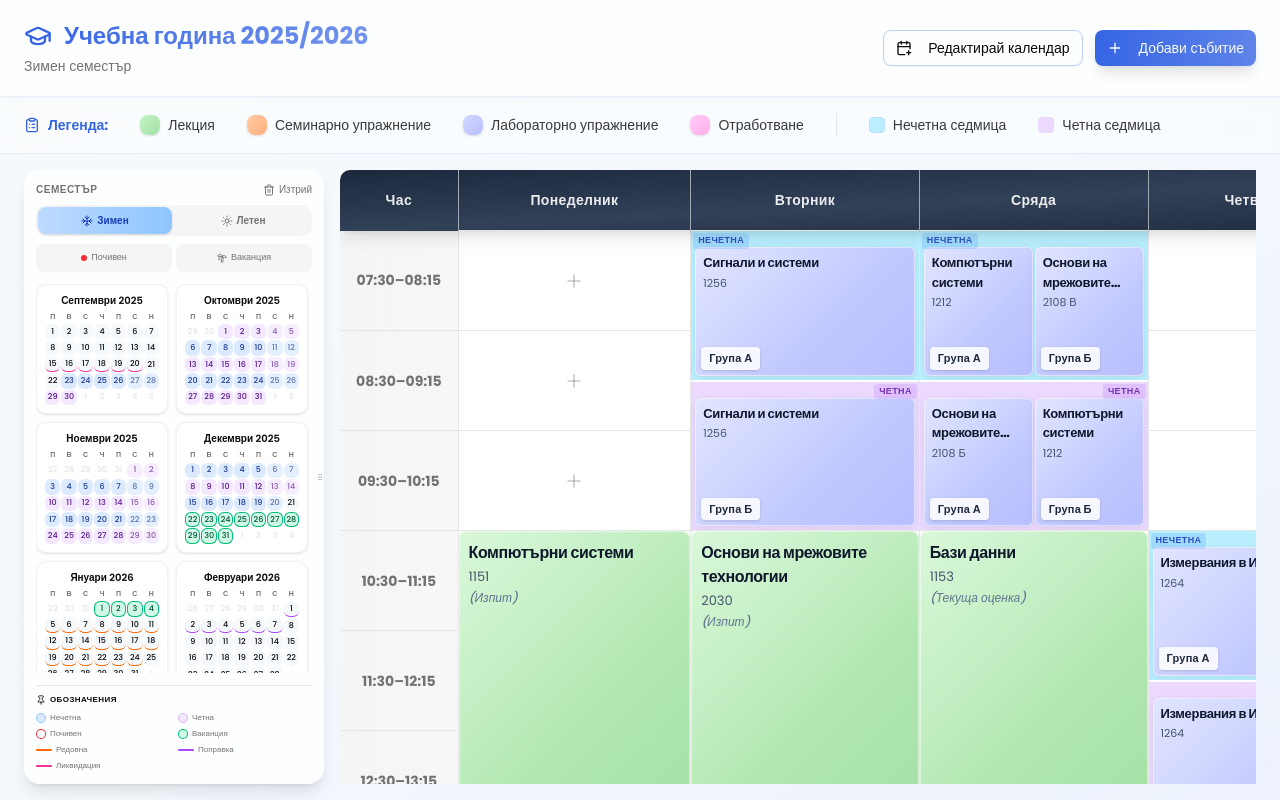
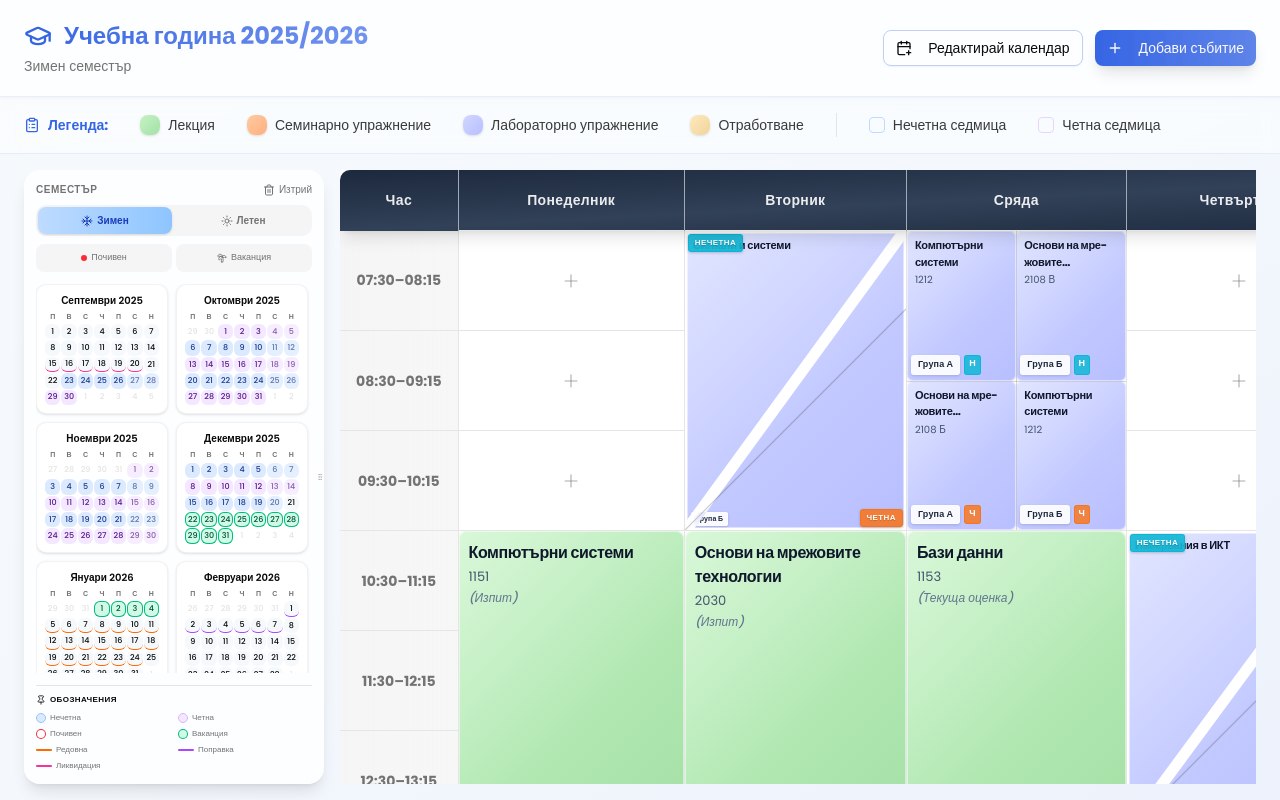
Before and after one commit to MihaCh13/Planner, a Next.js app: page / in a window 1280 px wide. Built offline with nearby package versions, Linux system fonts and the light colour scheme.

Commit message:
feat: rewrite Schedule Cell component and update CSS styles
Implement new layout logic and visual changes for event blocks

Co-authored-by: Miha Ch <148248932+MihaCh13@users.noreply.github.com>

```diff
--- a/app/globals.css
+++ b/app/globals.css
@@ -45,14 +45,12 @@
   --seminar-dark: oklch(0.85 0.14 45);
   --lab: oklch(0.9 0.1 280);
   --lab-dark: oklch(0.83 0.12 280);
-  --makeup: oklch(0.92 0.1 340);
-  --makeup-dark: oklch(0.85 0.12 340);
   --lunch: oklch(0.96 0.02 90);
   --lunch-dark: oklch(0.92 0.03 90);
 
-  /* Split cell colors */
-  --odd-split-bg: oklch(0.92 0.06 220);
-  --even-split-bg: oklch(0.92 0.08 300);
+  /* Makeup - Pale Amber/Lavender pastel */
+  --makeup: oklch(0.94 0.06 85);
+  --makeup-dark: oklch(0.88 0.08 85);
 }
 
 .dark {
@@ -206,16 +204,24 @@
    ===================================================== */
 .glassy-badge {
   display: inline-block;
-  padding: 3px 8px;
-  background: rgba(255, 255, 255, 0.85);
-  backdrop-filter: blur(4px);
-  border-radius: 4px;
-  font-size: 11px;
+  padding: 2px 6px;
+  background: rgba(255, 255, 255, 0.9);
+  backdrop-filter: blur(6px);
+  -webkit-backdrop-filter: blur(6px);
+  border-radius: 3px;
+  font-size: 9px;
   font-weight: 700;
   color: #1e293b;
   box-shadow: 0 1px 3px rgba(0, 0, 0, 0.15);
   white-space: nowrap;
   letter-spacing: 0.02em;
+  border: 1px solid rgba(255, 255, 255, 0.5);
+}
+
+.glassy-badge.mini {
+  padding: 1px 4px;
+  font-size: 7px;
+  border-radius: 2px;
 }
 
 /* =====================================================
@@ -239,97 +245,242 @@
 }
 
 /* =====================================================
-   SPLIT CELL LAYOUT - NO OVERLAP
+   2x2 GRID LAYOUT - For 3+ Events
    ===================================================== */
-.split-container {
-  display: flex;
-  flex-direction: column;
+.grid-2x2 {
+  display: grid;
+  grid-template-columns: 1fr 1fr;
+  grid-template-rows: 1fr 1fr;
   height: 100%;
   width: 100%;
-  overflow: hidden;
+  gap: 0;
+  position: relative;
 }
 
-.split-top {
-  flex: 1;
-  display: flex;
-  flex-direction: column;
-  background-color: var(--odd-split-bg);
+.grid-2x2::before {
+  content: '';
+  position: absolute;
+  left: 50%;
+  top: 0;
+  bottom: 0;
+  width: 1px;
+  background: rgba(0, 0, 0, 0.15);
+  z-index: 5;
+}
+
+.grid-2x2::after {
+  content: '';
+  position: absolute;
+  top: 50%;
+  left: 0;
+  right: 0;
+  height: 1px;
+  background: rgba(0, 0, 0, 0.15);
+  z-index: 5;
+}
+
+.grid-quadrant {
   position: relative;
   overflow: hidden;
   min-height: 0;
 }
 
-.split-bottom {
-  flex: 1;
-  display: flex;
-  flex-direction: column;
-  background-color: var(--even-split-bg);
-  position: relative;
-  overflow: hidden;
-  min-height: 0;
+.grid-quadrant.q1 { grid-area: 1 / 1 / 2 / 2; }
+.grid-quadrant.q2 { grid-area: 1 / 2 / 2 / 3; }
+.grid-quadrant.q3 { grid-area: 2 / 1 / 3 / 2; }
+.grid-quadrant.q4 { grid-area: 2 / 2 / 3 / 3; }
+
+.grid-quadrant.empty {
+  background: transparent;
 }
 
-.split-divider {
-  height: 2px;
-  background: linear-gradient(90deg, rgba(255,255,255,0.8) 0%, rgba(255,255,255,0.95) 50%, rgba(255,255,255,0.8) 100%);
-  flex-shrink: 0;
-  box-shadow: 0 1px 2px rgba(0,0,0,0.1);
-}
-
-.split-label {
-  position: absolute;
-  top: 2px;
-  font-size: 9px;
-  font-weight: 700;
-  letter-spacing: 0.04em;
-  text-transform: uppercase;
-  padding: 1px 5px;
-  border-radius: 3px;
-  z-index: 10;
-  opacity: 0.9;
-}
-
-.split-label.odd-label {
-  left: 2px;
-  background: rgba(59, 130, 246, 0.2);
-  color: #1e40af;
-}
-
-.split-label.even-label {
-  right: 2px;
-  background: rgba(168, 85, 247, 0.2);
-  color: #6b21a8;
-}
-
-.split-content {
-  flex: 1;
-  padding: 16px 4px 4px 4px;
-  min-height: 0;
+/* =====================================================
+   DIAGONAL SPLIT LAYOUT - For Odd/Even Weeks
+   ===================================================== */
+.diagonal-container {
+  position: relative;
+  height: 100%;
+  width: 100%;
+  background: transparent;
   overflow: hidden;
 }
 
-/* Single week container (only odd OR only even) */
-.single-week-container {
+/* Diagonal divider line - Bottom-Left to Top-Right */
+.diagonal-line {
+  position: absolute;
+  top: 0;
+  left: 0;
+  width: 141.42%; /* sqrt(2) * 100% */
+  height: 1px;
+  background: rgba(0, 0, 0, 0.2);
+  transform-origin: 0 0;
+  transform: rotate(-45deg) translateY(-50%);
+  z-index: 10;
+  top: 100%;
+  box-shadow: 0 0 2px rgba(0, 0, 0, 0.1);
+}
+
+/* ODD Week Triangle - Top-Left */
+.diagonal-odd {
+  position: absolute;
+  top: 0;
+  left: 0;
+  width: 100%;
+  height: 100%;
+  clip-path: polygon(0 0, 100% 0, 0 100%);
+  z-index: 2;
+}
+
+/* EVEN Week Triangle - Bottom-Right */
+.diagonal-even {
+  position: absolute;
+  top: 0;
+  left: 0;
+  width: 100%;
+  height: 100%;
+  clip-path: polygon(100% 0, 100% 100%, 0 100%);
+  z-index: 2;
+}
+
+.diagonal-event-wrapper {
+  position: absolute;
+  top: 2px;
+  left: 2px;
+  right: 2px;
+  bottom: 2px;
+}
+
+.diagonal-odd .diagonal-event-wrapper {
+  clip-path: polygon(0 0, calc(100% - 8px) 0, 0 calc(100% - 8px));
+}
+
+.diagonal-even .diagonal-event-wrapper {
+  clip-path: polygon(100% 8px, 100% 100%, 8px 100%);
+}
+
+.diagonal-empty {
+  position: absolute;
+  inset: 0;
+  background: transparent;
+}
+
+/* Event block adjustments for diagonal layout */
+.event-block.diagonal {
   height: 100%;
   width: 100%;
+  padding: 4px 6px;
   display: flex;
   flex-direction: column;
+  justify-content: flex-start;
+}
+
+.diagonal-odd .event-block.diagonal {
+  align-items: flex-start;
+  text-align: left;
+}
+
+.diagonal-even .event-block.diagonal {
+  align-items: flex-end;
+  text-align: right;
+  justify-content: flex-end;
+}
+
+/* =====================================================
+   GLASSMORPHISM WEEK BADGES - High Contrast
+   ===================================================== */
+.week-badge {
+  position: absolute;
+  padding: 2px 6px;
+  font-size: 8px;
+  font-weight: 800;
+  letter-spacing: 0.05em;
+  text-transform: uppercase;
+  border-radius: 3px;
+  z-index: 15;
+  backdrop-filter: blur(8px);
+  -webkit-backdrop-filter: blur(8px);
+  box-shadow: 0 1px 3px rgba(0, 0, 0, 0.2);
+}
+
+/* ODD Badge - Cyan/Teal - Top-Left */
+.week-badge.odd-badge {
+  top: 3px;
+  left: 3px;
+  background: rgba(6, 182, 212, 0.85);
+  color: #fff;
+  border: 1px solid rgba(6, 182, 212, 0.9);
+  text-shadow: 0 1px 1px rgba(0, 0, 0, 0.2);
+}
+
+/* EVEN Badge - Orange/Amber - Bottom-Right */
+.week-badge.even-badge {
+  bottom: 3px;
+  right: 3px;
+  background: rgba(249, 115, 22, 0.85);
+  color: #fff;
+  border: 1px solid rgba(249, 115, 22, 0.9);
+  text-shadow: 0 1px 1px rgba(0, 0, 0, 0.2);
+}
+
+/* Week indicator badge for grid/compact layouts */
+.week-indicator-badge {
+  display: inline-block;
+  padding: 1px 4px;
+  font-size: 9px;
+  font-weight: 800;
+  border-radius: 3px;
+  backdrop-filter: blur(4px);
+  -webkit-backdrop-filter: blur(4px);
+}
+
+.week-indicator-badge.odd {
+  background: rgba(6, 182, 212, 0.8);
+  color: #fff;
+  border: 1px solid rgba(6, 182, 212, 0.9);
+}
+
+.week-indicator-badge.even {
+  background: rgba(249, 115, 22, 0.8);
+  color: #fff;
+  border: 1px solid rgba(249, 115, 22, 0.9);
+}
+
+.week-indicator-badge.mini {
+  padding: 0px 3px;
+  font-size: 7px;
+}
+
+/* =====================================================
+   MAKEUP EVENT STYLING - Hatched Pattern
+   ===================================================== */
+.makeup-bg {
+  background: linear-gradient(135deg, var(--makeup) 0%, var(--makeup-dark) 100%);
+}
+
+.makeup-hatched {
   position: relative;
 }
 
-.single-week-container.odd {
-  background-color: var(--odd-split-bg);
+.makeup-hatched::after {
+  content: '';
+  position: absolute;
+  inset: 0;
+  background-image: repeating-linear-gradient(
+    45deg,
+    transparent,
+    transparent 4px,
+    rgba(0, 0, 0, 0.06) 4px,
+    rgba(0, 0, 0, 0.06) 8px
+  );
+  pointer-events: none;
+  border-radius: inherit;
+  z-index: 1;
 }
 
-.single-week-container.even {
-  background-color: var(--even-split-bg);
-}
-
-.single-week-content {
-  flex: 1;
-  padding: 16px 4px 4px 4px;
-  min-height: 0;
-  overflow: hidden;
+.glassy-badge.makeup-badge {
+  background: rgba(251, 191, 36, 0.9);
+  color: #78350f;
+  border: 1px solid rgba(251, 191, 36, 1);
 }
 
 /* =====================================================
--- a/components/schedule/event-block.tsx
+++ b/components/schedule/event-block.tsx
@@ -1,28 +1,50 @@
 'use client';
 
 import type { ScheduleEvent } from '@/lib/schedule-types';
-import { CONTROL_FORMS, PROJECT_TYPES, SUBGROUP_LABELS } from '@/lib/schedule-types';
+import { CONTROL_FORMS, PROJECT_TYPES, SUBGROUP_LABELS, SUBJECT_TYPE_LABELS } from '@/lib/schedule-types';
 import { cn } from '@/lib/utils';
 
 interface EventBlockProps {
   event: ScheduleEvent;
   isCompact?: boolean;
+  isDiagonal?: boolean;
+  showWeekBadge?: boolean;
   onClick: () => void;
 }
 
-export function EventBlock({ event, isCompact = false, onClick }: EventBlockProps) {
-  const bgClass =
-    event.subject_type === 'lecture' ? 'lecture-bg' :
-    event.subject_type === 'seminar' ? 'seminar-bg' :
-    event.subject_type === 'lab' ? 'lab-bg' : 'makeup-bg';
+export function EventBlock({
+  event,
+  isCompact = false,
+  isDiagonal = false,
+  showWeekBadge = false,
+  onClick
+}: EventBlockProps) {
+  const isMakeup = event.event_type === 'makeup';
+
+  // Background class based on subject type (not generic odd/even colors)
+  const bgClass = isMakeup
+    ? 'makeup-bg makeup-hatched'
+    : event.subject_type === 'lecture'
+      ? 'lecture-bg'
+      : event.subject_type === 'seminar'
+        ? 'seminar-bg'
+        : 'lab-bg';
 
   const showControl = event.control_form !== 'none' && event.subject_type === 'lecture';
   const showProject = event.project_type !== 'none' && event.subject_type === 'lecture';
   const showSubgroup = event.subgroup !== 'none' && (event.subject_type === 'seminar' || event.subject_type === 'lab');
 
+  // Show week badge in grid layouts or when explicitly requested
+  const displayWeekBadge = showWeekBadge && event.week_cycle !== 'every';
+
   return (
     <div
-      className={cn('event-block', bgClass, isCompact && 'compact')}
+      className={cn(
+        'event-block',
+        bgClass,
+        isCompact && 'compact',
+        isDiagonal && 'diagonal'
+      )}
       onClick={(e) => {
         e.stopPropagation();
         onClick();
@@ -33,8 +55,8 @@ export function EventBlock({ event, isCompact = false, onClick }: EventBlockProp
         {/* Subject Name - LARGE & BOLD */}
         <div className={cn(
           "font-bold text-slate-900 break-words tracking-tight hyphens-auto leading-tight",
-          isCompact
-            ? "text-[13px] line-clamp-2"
+          isCompact || isDiagonal
+            ? "text-[11px] line-clamp-2"
             : "text-[16px] line-clamp-3"
         )}
         style={{ wordBreak: 'break-word' }}
@@ -42,16 +64,28 @@ export function EventBlock({ event, isCompact = false, onClick }: EventBlockProp
           {event.subject_name}
         </div>
 
+        {/* For makeup events: show session type */}
+        {isMakeup && (
+          <div className={cn(
+            "font-semibold text-slate-700",
+            isCompact || isDiagonal ? "text-[9px]" : "text-[11px]"
+          )}>
+            {SUBJECT_TYPE_LABELS[event.subject_type]}
+          </div>
+        )}
+
         {/* Room Number - normal weight */}
-        <div className={cn(
-          "font-normal text-slate-600",
-          isCompact ? "text-[11px]" : "text-[13px]"
-        )}>
-          {event.room || '-'}
-        </div>
+        {!isDiagonal && (
+          <div className={cn(
+            "font-normal text-slate-600",
+            isCompact ? "text-[10px]" : "text-[13px]"
+          )}>
+            {event.room || '-'}
+          </div>
+        )}
 
         {/* Control Form - italic in parentheses */}
-        {showControl && !isCompact && (
+        {showControl && !isCompact && !isDiagonal && (
           <div className="font-medium text-slate-500 text-[12px] italic">
             ({CONTROL_FORMS[event.control_form]})
           </div>
@@ -59,26 +93,38 @@ export function EventBlock({ event, isCompact = false, onClick }: EventBlockProp
       </div>
 
       {/* TAGS AREA - Bottom row with strict positioning */}
-      <div className="absolute bottom-1.5 left-1.5 right-1.5 flex justify-between items-end pointer-events-none z-20">
-        {/* LEFT: Subgroup tag */}
-        <div>
+      <div className={cn(
+        "absolute left-1 right-1 flex justify-between items-end pointer-events-none z-20",
+        isDiagonal ? "bottom-0.5" : "bottom-1.5"
+      )}>
+        {/* LEFT: Subgroup tag or Week Badge */}
+        <div className="flex gap-1">
           {showSubgroup && (
-            <span className="glassy-badge">
+            <span className={cn("glassy-badge", isDiagonal && "mini")}>
               {SUBGROUP_LABELS[event.subgroup]}
+            </span>
+          )}
+          {displayWeekBadge && (
+            <span className={cn(
+              "week-indicator-badge",
+              event.week_cycle === 'odd' ? 'odd' : 'even',
+              isDiagonal && "mini"
+            )}>
+              {event.week_cycle === 'odd' ? 'Н' : 'Ч'}
             </span>
           )}
         </div>
 
-        {/* RIGHT: Project tag */}
-        <div>
+        {/* RIGHT: Project tag or Group number for makeup */}
+        <div className="flex gap-1">
           {showProject && (
-            <span className="glassy-badge">
+            <span className={cn("glassy-badge", isDiagonal && "mini")}>
               {PROJECT_TYPES[event.project_type]}
             </span>
           )}
-          {event.event_type === 'makeup' && event.group_number && (
-            <span className="glassy-badge">
-              Група {event.group_number}
+          {isMakeup && event.group_number && (
+            <span className={cn("glassy-badge makeup-badge", isDiagonal && "mini")}>
+              Гр. {event.group_number}
             </span>
           )}
         </div>
--- a/components/schedule/schedule-cell.tsx
+++ b/components/schedule/schedule-cell.tsx
@@ -20,12 +20,13 @@ export function ScheduleCell({
   rowSpan = 1,
   height = 100
 }: ScheduleCellProps) {
-  const regularEvents = events.filter(e => e.event_type !== 'makeup');
-  const oddWeekEvents = regularEvents.filter(e => e.week_cycle === 'odd');
-  const evenWeekEvents = regularEvents.filter(e => e.week_cycle === 'even');
-  const everyWeekEvents = regularEvents.filter(e => e.week_cycle === 'every');
+  // Separate events by week cycle
+  const oddWeekEvents = events.filter(e => e.week_cycle === 'odd');
+  const evenWeekEvents = events.filter(e => e.week_cycle === 'even');
+  const everyWeekEvents = events.filter(e => e.week_cycle === 'every');
 
   const isEmpty = events.length === 0;
+  const totalEventCount = events.length;
 
   // Render empty cell
   if (isEmpty) {
@@ -43,8 +44,8 @@ export function ScheduleCell({
     );
   }
 
-  // Single event for every week - FULL CELL
-  if (everyWeekEvents.length > 0 && oddWeekEvents.length === 0 && evenWeekEvents.length === 0) {
+  // Case C: Single "Every Week" Event - FULL Block
+  if (everyWeekEvents.length === 1 && oddWeekEvents.length === 0 && evenWeekEvents.length === 0) {
     return (
       <td
         className="schedule-cell border border-border p-0"
@@ -52,45 +53,26 @@ export function ScheduleCell({
         rowSpan={rowSpan}
       >
         <div className="h-full w-full">
-          {everyWeekEvents.map((event) => (
           <EventBlock
-              key={event.id}
-              event={event}
-              onClick={() => onEventClick(event)}
+            event={everyWeekEvents[0]}
+            onClick={() => onEventClick(everyWeekEvents[0])}
           />
-          ))}
         </div>
       </td>
     );
   }
 
-  // Check for odd/even alternation
-  const hasOdd = oddWeekEvents.length > 0;
-  const hasEven = evenWeekEvents.length > 0;
-
-  // HORIZONTAL SPLIT for ODD/EVEN - Safe zones, no overlap
-  if (hasOdd && hasEven) {
+  // Multiple "every week" events - use grid
+  if (everyWeekEvents.length > 1 && oddWeekEvents.length === 0 && evenWeekEvents.length === 0) {
     return (
       <td
         className="schedule-cell border border-border p-0"
         style={{ height: `${height}px` }}
         rowSpan={rowSpan}
       >
-        <div className="split-container">
-          {/* TOP HALF - ODD WEEK */}
-          <div className="split-top">
-            <div className="split-label odd-label">Нечетна</div>
-            <div className="split-content">
-              {oddWeekEvents.length === 1 ? (
-                <EventBlock
-                  event={oddWeekEvents[0]}
-                  isCompact
-                  onClick={() => onEventClick(oddWeekEvents[0])}
-                />
-              ) : (
-                <div className="flex gap-0.5 w-full h-full">
-                  {oddWeekEvents.slice(0, 2).map((event) => (
-                    <div key={event.id} className="flex-1 min-w-0">
+        <div className="grid-2x2">
+          {everyWeekEvents.slice(0, 4).map((event, idx) => (
+            <div key={event.id} className={cn("grid-quadrant", `q${idx + 1}`)}>
               <EventBlock
                 event={event}
                 isCompact
@@ -99,48 +81,14 @@ export function ScheduleCell({
             </div>
           ))}
         </div>
-              )}
-            </div>
-          </div>
-
-          {/* DIVIDER LINE */}
-          <div className="split-divider" />
-
-          {/* BOTTOM HALF - EVEN WEEK */}
-          <div className="split-bottom">
-            <div className="split-label even-label">Четна</div>
-            <div className="split-content">
-              {evenWeekEvents.length === 1 ? (
-                <EventBlock
-                  event={evenWeekEvents[0]}
-                  isCompact
-                  onClick={() => onEventClick(evenWeekEvents[0])}
-                />
-              ) : (
-                <div className="flex gap-0.5 w-full h-full">
-                  {evenWeekEvents.slice(0, 2).map((event) => (
-                    <div key={event.id} className="flex-1 min-w-0">
-                      <EventBlock
-                        event={event}
-                        isCompact
-                        onClick={() => onEventClick(event)}
-                      />
-                    </div>
-                  ))}
-                </div>
-              )}
-            </div>
-          </div>
-        </div>
       </td>
     );
   }
 
-  // Single week type only (odd OR even, but not both)
-  if (hasOdd || hasEven) {
-    const weekEvents = hasOdd ? oddWeekEvents : evenWeekEvents;
-    const weekType = hasOdd ? 'odd' : 'even';
-    const label = hasOdd ? 'Нечетна' : 'Четна';
+  // Case A: 3 or more events - Use 2x2 GRID Layout
+  if (totalEventCount >= 3) {
+    // Combine all events and take up to 4
+    const allEvents = [...oddWeekEvents, ...evenWeekEvents, ...everyWeekEvents].slice(0, 4);
 
     return (
       <td
@@ -148,36 +96,85 @@ export function ScheduleCell({
         style={{ height: `${height}px` }}
         rowSpan={rowSpan}
       >
-        <div className={cn("single-week-container", weekType)}>
-          <div className={cn("split-label", weekType === 'odd' ? 'odd-label' : 'even-label')}>
-            {label}
-          </div>
-          <div className="single-week-content">
-            {weekEvents.length === 1 ? (
-              <EventBlock
-                event={weekEvents[0]}
-                onClick={() => onEventClick(weekEvents[0])}
-              />
-            ) : (
-              <div className="flex gap-0.5 w-full h-full">
-                {weekEvents.slice(0, 2).map((event) => (
-                  <div key={event.id} className="flex-1 min-w-0">
+        <div className="grid-2x2">
+          {allEvents.map((event, idx) => (
+            <div key={event.id} className={cn("grid-quadrant", `q${idx + 1}`)}>
               <EventBlock
                 event={event}
                 isCompact
+                showWeekBadge
                 onClick={() => onEventClick(event)}
               />
             </div>
           ))}
+          {/* Fill empty quadrants if less than 4 events */}
+          {allEvents.length < 4 && Array.from({ length: 4 - allEvents.length }).map((_, idx) => (
+            <div
+              key={`empty-${idx}`}
+              className={cn("grid-quadrant empty", `q${allEvents.length + idx + 1}`)}
+            />
+          ))}
         </div>
+      </td>
+    );
+  }
+
+  // Case B: Odd/Even Week Split (1 or 2 events) - Use DIAGONAL Layout
+  const hasOdd = oddWeekEvents.length > 0;
+  const hasEven = evenWeekEvents.length > 0;
+
+  if ((hasOdd || hasEven) && totalEventCount <= 2) {
+    return (
+      <td
+        className="schedule-cell border border-border p-0"
+        style={{ height: `${height}px` }}
+        rowSpan={rowSpan}
+      >
+        <div className="diagonal-container">
+          {/* Diagonal divider line */}
+          <div className="diagonal-line" />
+
+          {/* ODD Week Triangle - Top-Left, clip-path: polygon(0 0, 100% 0, 0 100%) */}
+          <div className="diagonal-odd">
+            {hasOdd ? (
+              <div className="diagonal-event-wrapper">
+                <EventBlock
+                  event={oddWeekEvents[0]}
+                  isCompact
+                  isDiagonal
+                  onClick={() => onEventClick(oddWeekEvents[0])}
+                />
+              </div>
+            ) : (
+              <div className="diagonal-empty" />
             )}
+            {/* ODD Week Badge - Top-Left */}
+            <div className="week-badge odd-badge">Нечетна</div>
+          </div>
+
+          {/* EVEN Week Triangle - Bottom-Right, clip-path: polygon(100% 0, 100% 100%, 0 100%) */}
+          <div className="diagonal-even">
+            {hasEven ? (
+              <div className="diagonal-event-wrapper">
+                <EventBlock
+                  event={evenWeekEvents[0]}
+                  isCompact
+                  isDiagonal
+                  onClick={() => onEventClick(evenWeekEvents[0])}
+                />
+              </div>
+            ) : (
+              <div className="diagonal-empty" />
+            )}
+            {/* EVEN Week Badge - Bottom-Right */}
+            <div className="week-badge even-badge">Четна</div>
           </div>
         </div>
       </td>
     );
   }
 
-  // Fallback: render all events
+  // Fallback: render all events in a flex column
   return (
     <td
       className="schedule-cell border border-border p-1"
@@ -190,6 +187,7 @@ export function ScheduleCell({
             key={event.id}
             event={event}
             isCompact
+            showWeekBadge
             onClick={() => onEventClick(event)}
           />
         ))}
```
Lines whose indentation alone changed are shown as unchanged.
